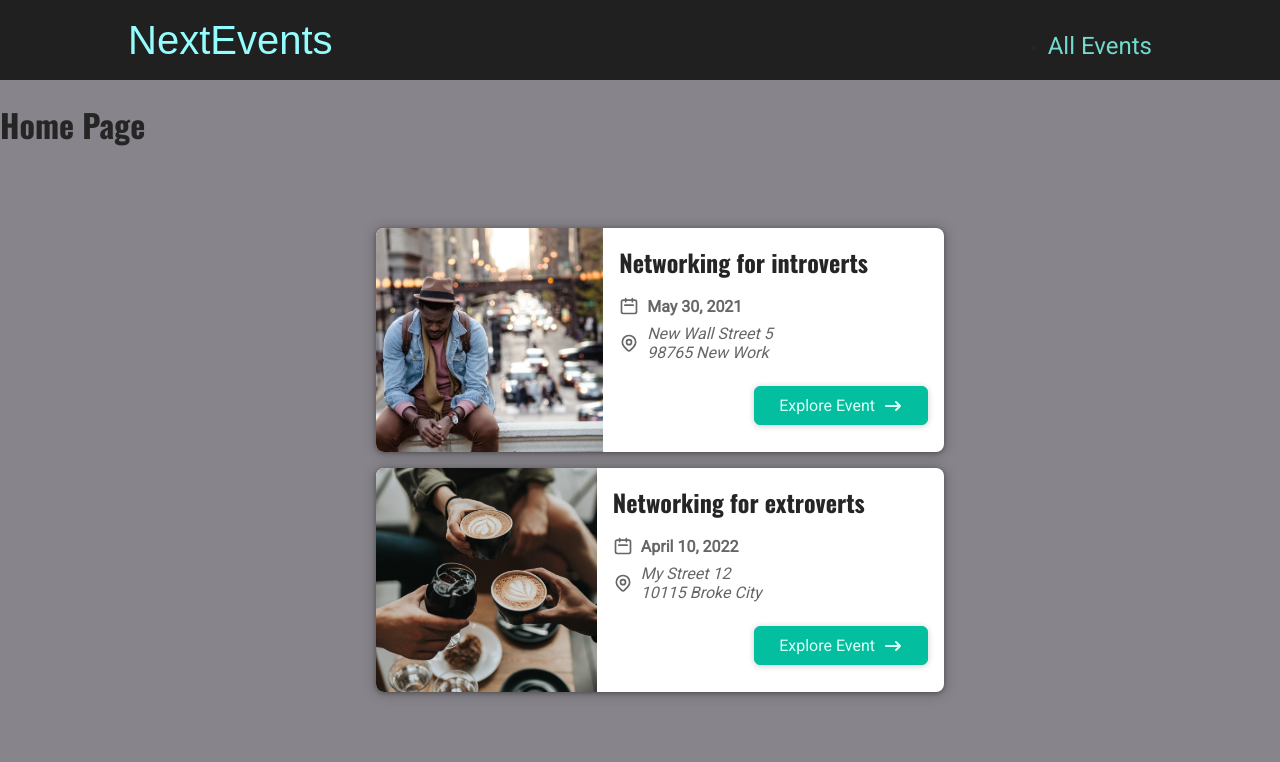
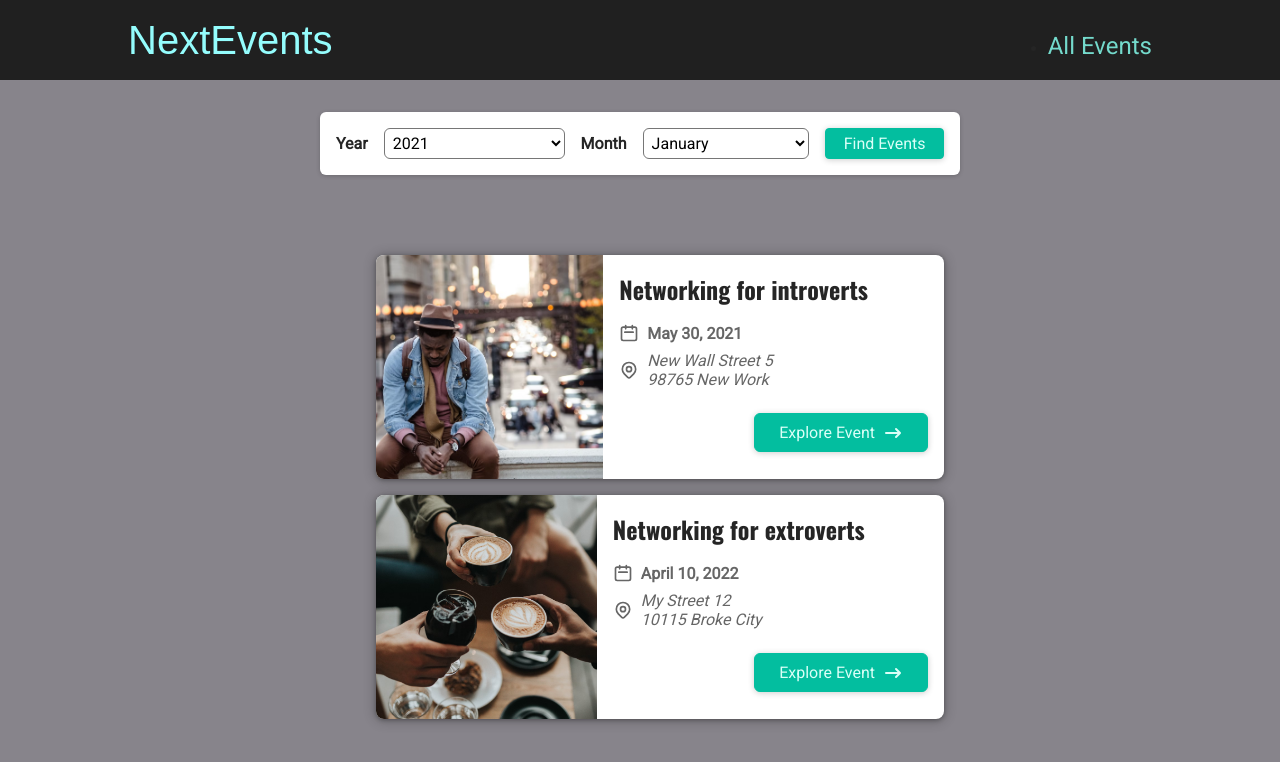
Before and after one commit to moviefan322/ts-eventfinder, a Next.js app: page / in a window 1280 px wide. Shown: the top 762 px of the page. Built offline with nearby package versions, Linux system fonts and the light colour scheme.

Commit message:
adds date filter for all events page

```diff
--- /dev/null
+++ b/components/events/EventSearch.module.css
@@ -0,0 +1,69 @@
+.form {
+    margin: 2rem auto;
+    box-shadow: 0 1px 4px rgba(0,0,0,0.2);
+    padding: 1rem;
+    background-color: white;
+    border-radius: 6px;
+    width: 90%;
+    max-width: 40rem;
+    display: flex;
+    justify-content: space-between;
+    flex-direction: column;
+    gap: 1rem;
+  }
+
+  .controls {
+    width: 100%;
+    display: flex;
+    gap: 1rem;
+    flex-direction: column;
+  }
+
+  .control {
+    flex: 1;
+    display: flex;
+    gap: 1rem;
+    align-items: center;
+    justify-content: space-between;
+  }
+
+  .control label {
+    font-weight: bold;
+  }
+
+  .control select {
+    font: inherit;
+    background-color: white;
+    border-radius: 6px;
+    width: 70%;
+    padding: 0.25rem;
+  }
+
+  .form button {
+    width: 100%;
+    font: inherit;
+    padding: 0.25rem 0.5rem;
+    background-color: #03be9f;
+    border: 1px solid #03be9f;
+    color: #dafff7;
+    border-radius: 4px;
+  }
+
+  @media (min-width: 768px) {
+    .form {
+      flex-direction: row;
+    }
+
+    .controls {
+      width: 80%;
+      flex-direction: row;
+    }
+
+    .control select {
+      width: 100%;
+    }
+
+    .form button {
+      width: 20%;
+    }
+  }
--- /dev/null
+++ b/components/events/EventSearch.tsx
@@ -0,0 +1,39 @@
+import React from "react";
+import Button from "../ui/button";
+import classes from "./EventSearch.module.css";
+
+function EventSearch() {
+  return (
+    <form className={classes.form}>
+      <div className={classes.controls}>
+        <div className={classes.control}>
+          <label htmlFor="year">Year</label>
+          <select id="year">
+            <option value="2021">2021</option>
+            <option value="2022">2022</option>
+          </select>
+        </div>
+        <div className={classes.control}>
+          <label htmlFor="month">Month</label>
+          <select id="month">
+            <option value="1">January</option>
+            <option value="2">February</option>
+            <option value="3">March</option>
+            <option value="4">April</option>
+            <option value="5">May</option>
+            <option value="6">June</option>
+            <option value="7">July</option>
+            <option value="8">August</option>
+            <option value="9">September</option>
+            <option value="10">October</option>
+            <option value="11">November</option>
+            <option value="12">December</option>
+          </select>
+        </div>
+      </div>
+      <Button>Find Events</Button>
+    </form>
+  );
+}
+
+export default EventSearch;
--- a/components/ui/button.tsx
+++ b/components/ui/button.tsx
@@ -2,15 +2,24 @@ import Link from "next/link";
 import classes from "./button.module.css";
 
 type ButtonProps = {
-  link: string;
   children: React.ReactNode;
+  link?: string;
+  onClick?: () => void;
 };
 
 function Button(props: ButtonProps) {
+  if (props.link) {
+    return (
+      <Link legacyBehavior href={props.link}>
+        <a className={classes.btn}>{props.children}</a>
+      </Link>
+    );
+  }
+
   return (
-    <Link legacyBehavior href={props.link}>
-      <a className={classes.btn}>{props.children}</a>
-    </Link>
+    <button onClick={props.onClick} className={classes.btn}>
+      {props.children}
+    </button>
   );
 }
 
--- a/pages/index.tsx
+++ b/pages/index.tsx
@@ -1,13 +1,14 @@
 import React from "react";
 import { getFeaturedEvents, Event } from "@/dummy-data";
 import EventList from "../components/events/EventList";
+import EventSearch from "@/components/events/EventSearch";
 
 function HomePage(): JSX.Element {
   const featuredEvents: Event[] = getFeaturedEvents();
 
   return (
     <div>
-      <h1>Home Page</h1>
+      <EventSearch />
       <EventList events={featuredEvents} />
     </div>
   );
```
